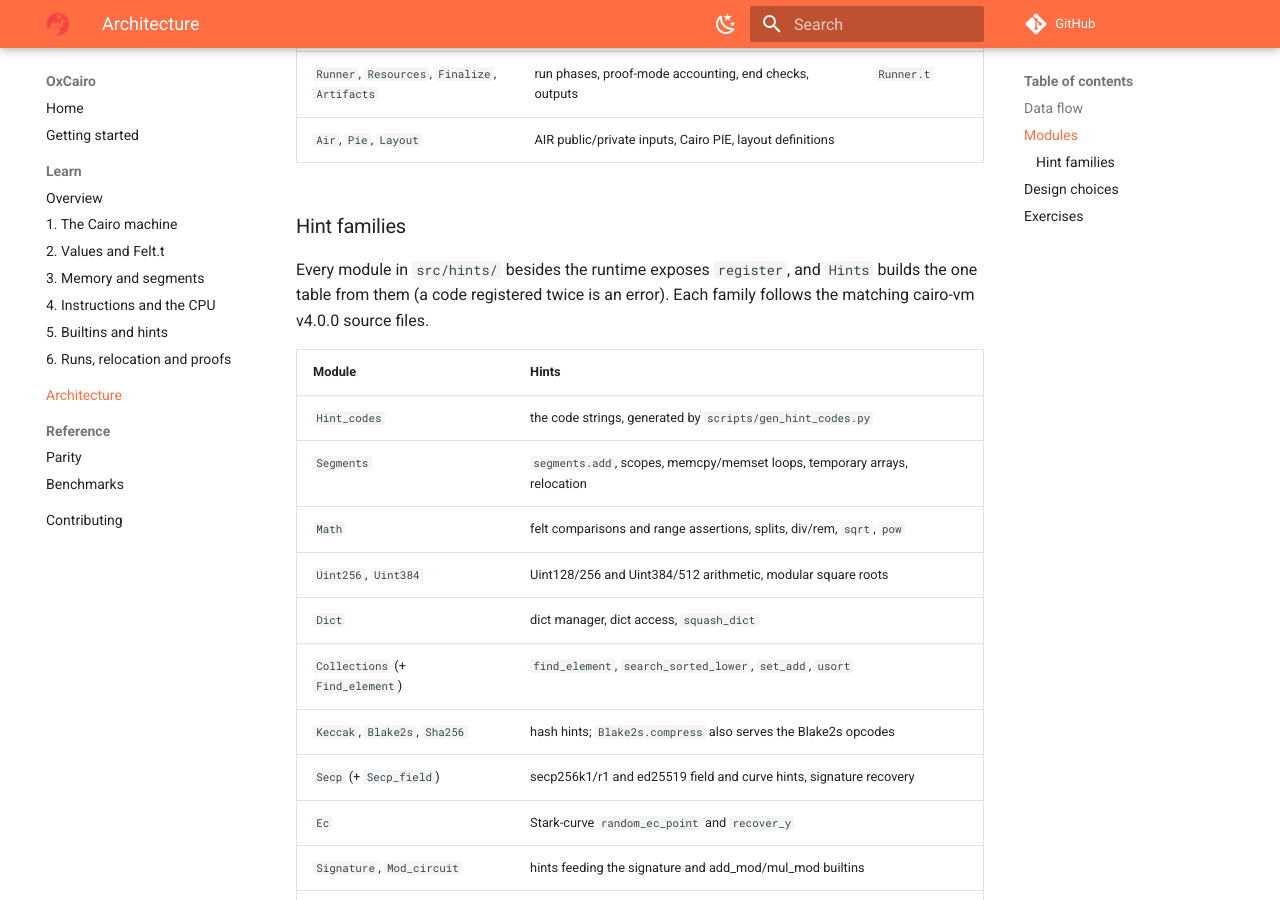
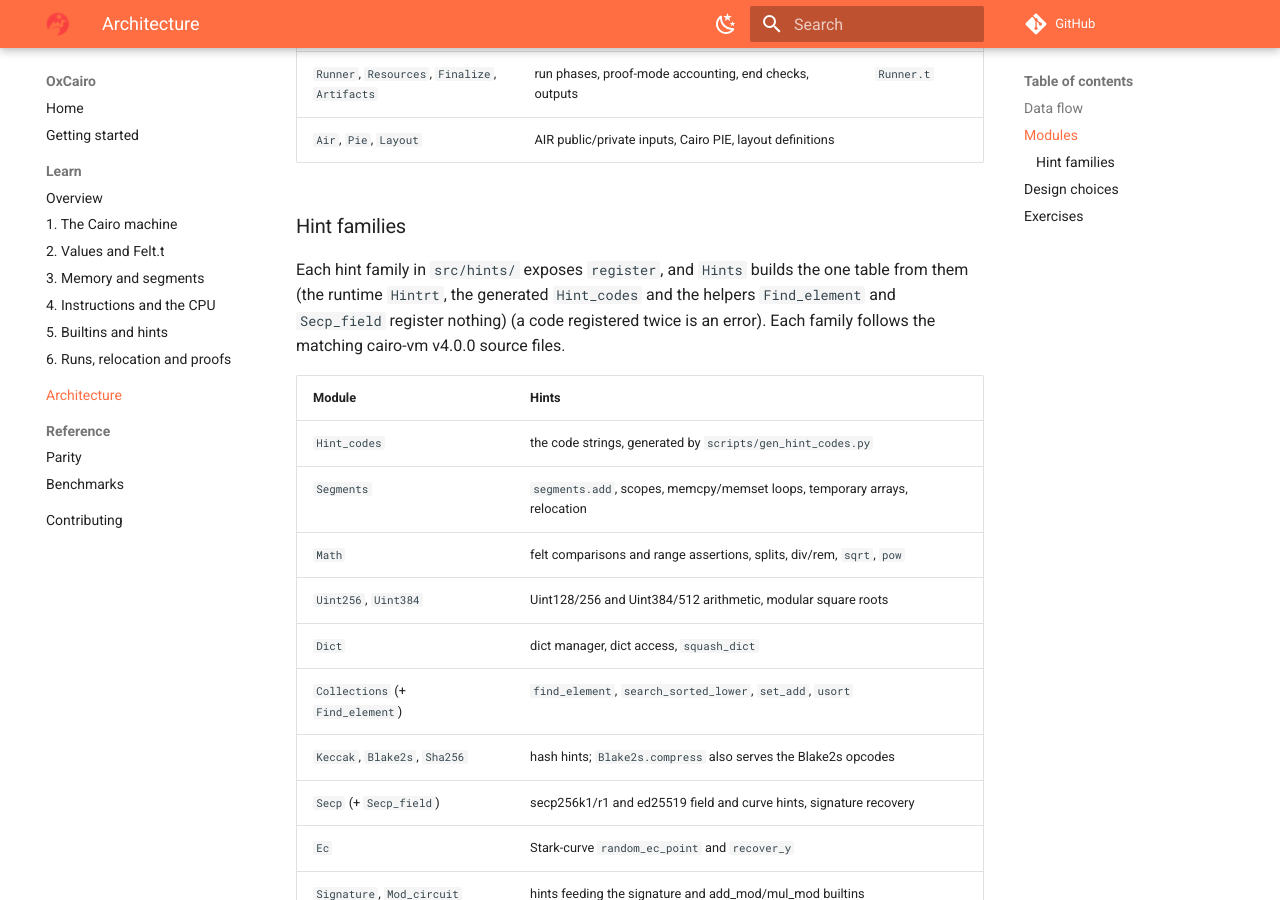
Before and after one commit to teddyjfpender/cairo-vm-ocaml, an MkDocs documentation site: the page built from docs/architecture.md, in a window 1280 px wide and 900 px high, scrolled down 1307 px. Built offline with MkDocs 1.6.1 and Material for MkDocs 9.7.7, drawn with Linux system fonts in a browser that asks for light colours; comment, search, counter and statistics services are not loaded.

Commit message:
Docs: name the hint modules that register nothing
Co-Authored-By: Claude Opus 5.5 <noreply@anthropic.com>

```diff
--- a/docs/architecture.md
+++ b/docs/architecture.md
@@ -41,8 +41,9 @@ Artifacts / Air / Pie            relocation, trace and memory files, AIR inputs,
 
 ### Hint families
 
-Every module in `src/hints/` besides the runtime exposes `register`, and `Hints` builds the one
-table from them (a code registered twice is an error). Each family follows the matching
+Each hint family in `src/hints/` exposes `register`, and `Hints` builds the one table from them
+(the runtime `Hintrt`, the generated `Hint_codes` and the helpers `Find_element` and `Secp_field`
+register nothing) (a code registered twice is an error). Each family follows the matching
 cairo-vm v4.0.0 source files.
 
 | Module | Hints |
```
